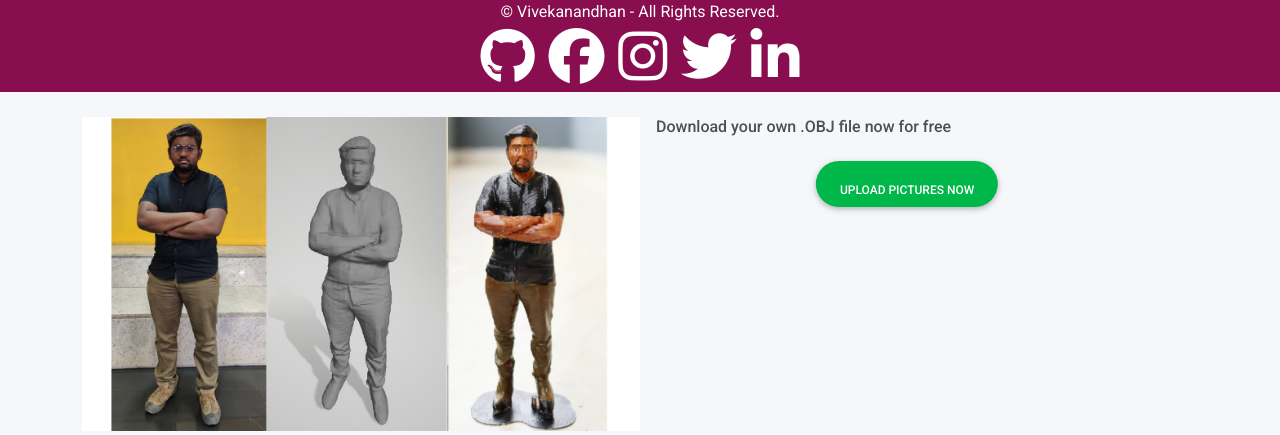
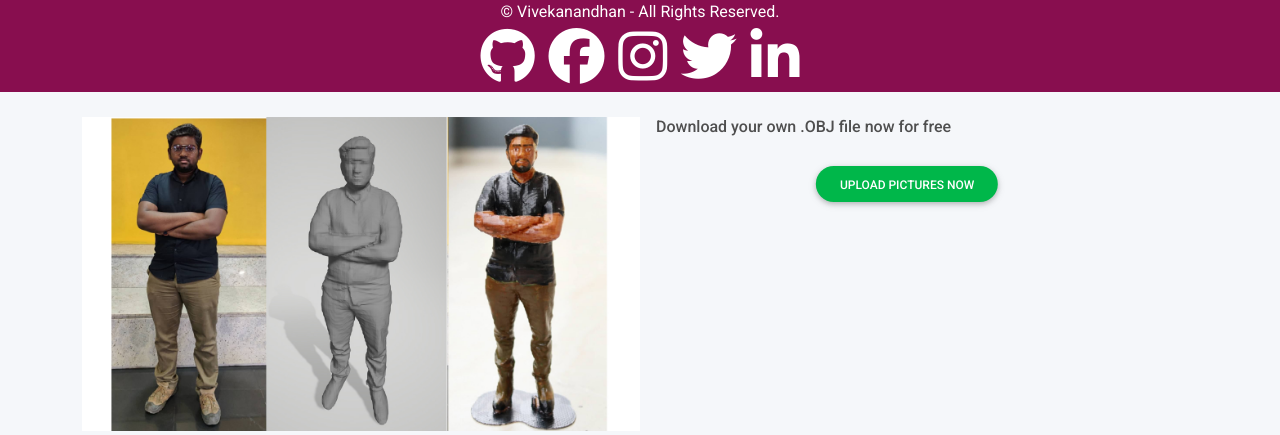
Before and after one commit to VivekanandhanD/mupparimanam.in, a Django app: page / in a window 1280 px wide. Shown: the part 708-1143 px from the top of the page. Run offline with Django 3.2, Linux system fonts and the light colour scheme; some libraries are stand-ins or nearby versions.

Commit message:
dgfhgfdh

```diff
--- a/web/templates/index.html
+++ b/web/templates/index.html
@@ -98,7 +98,7 @@
   </div>
   <div class="half-4 ms-3 my-4">
     <h6>Download your own .OBJ file now for free</h6>
-    <a href="/job-upload" style="padding-top: 20px;position:relative;top:5vh;"
+    <a href="/job-upload" style="position:relative;top:5vh;"
        class="btn btn-success btn-rounded position-relative start-50 translate-middle">Upload pictures now</a>
   </div>
 </div>
```
